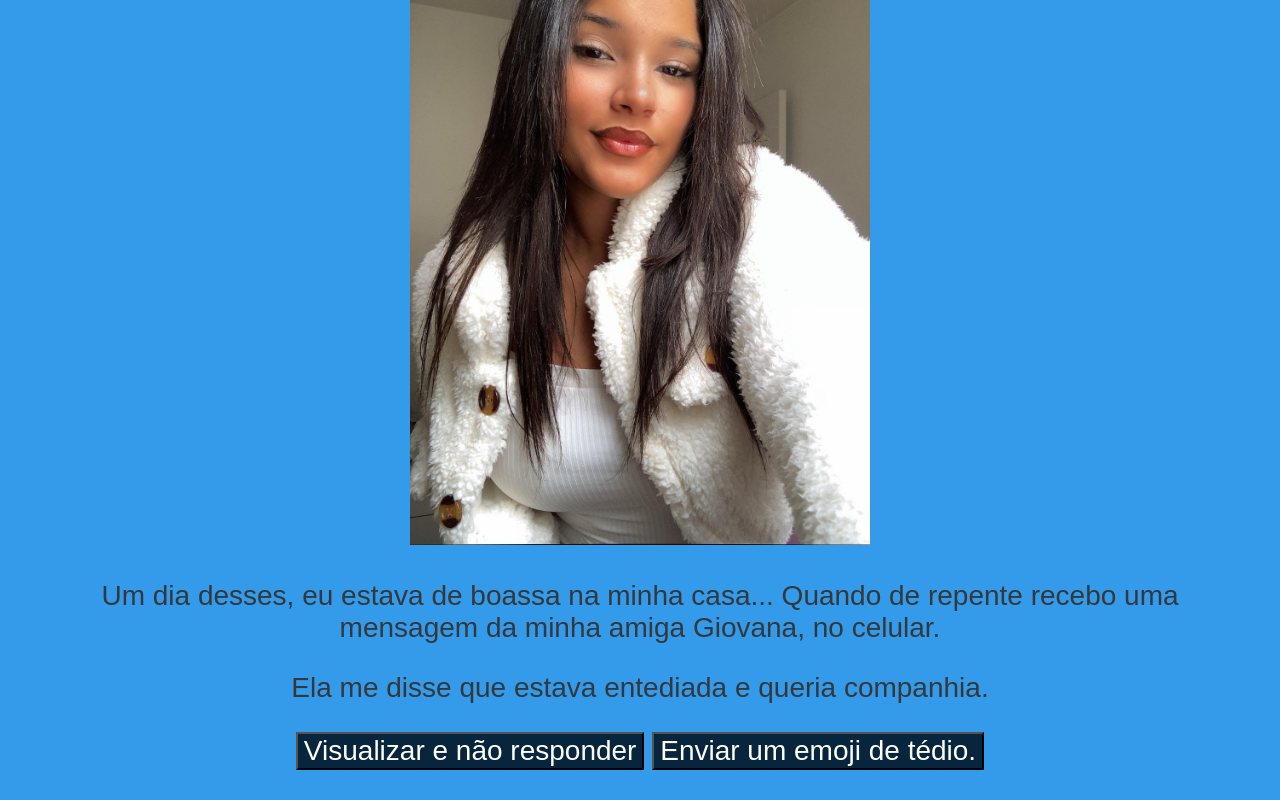
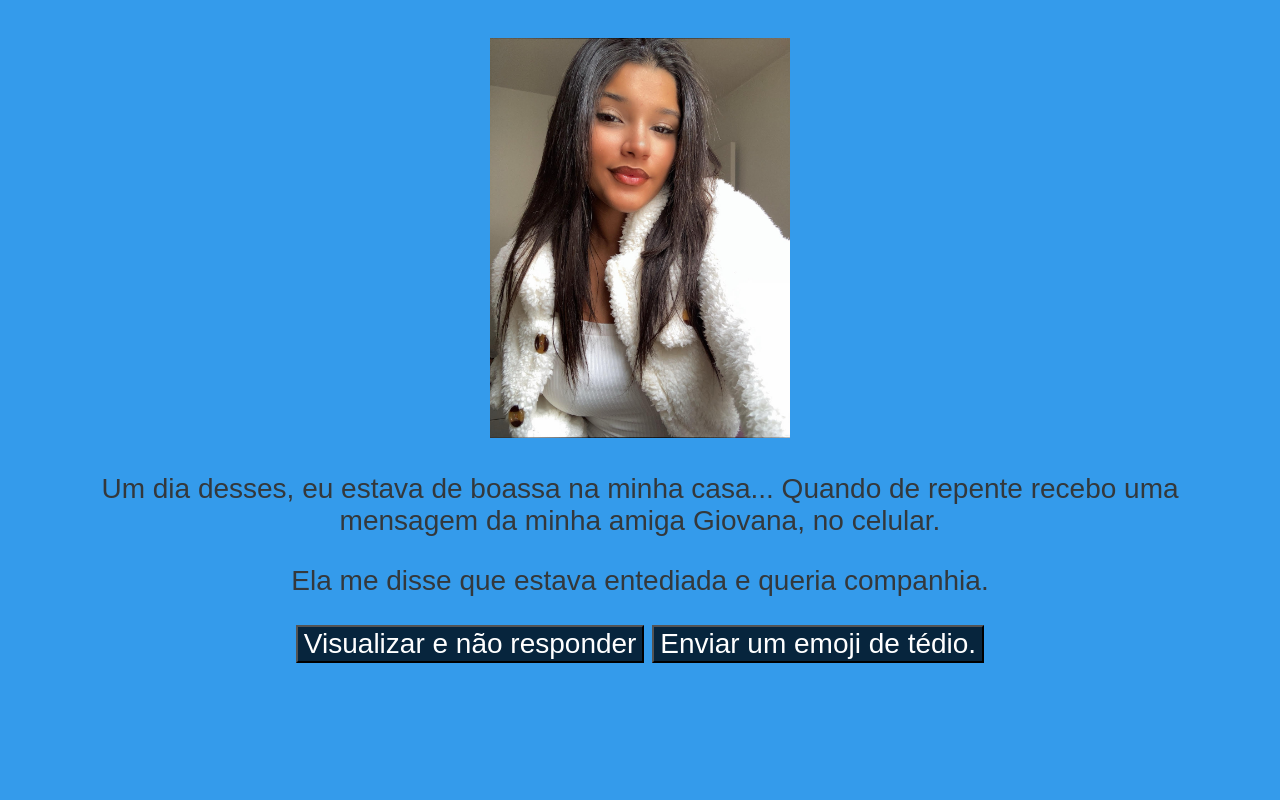
Before and after one commit to Yyuri7/Aventura-3-Bim-, a plain HTML site: page index.html in a window 1280 px wide. Drawn offline with Linux system fonts and the light colour scheme.

Commit message:
Update style.css

```diff
--- a/style.css
+++ b/style.css
@@ -32,5 +32,5 @@ main {
 
 img {
     max-width: 40%;
-max-height: 40%;
+max-height: 400px;
 }
```
